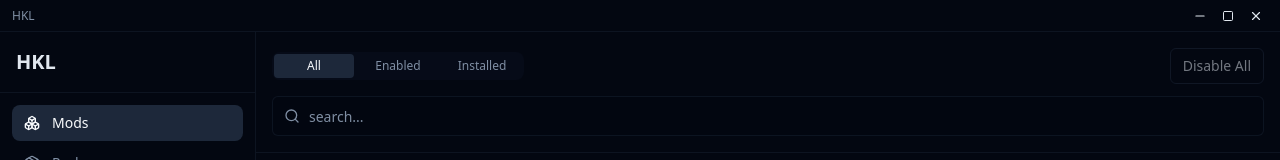
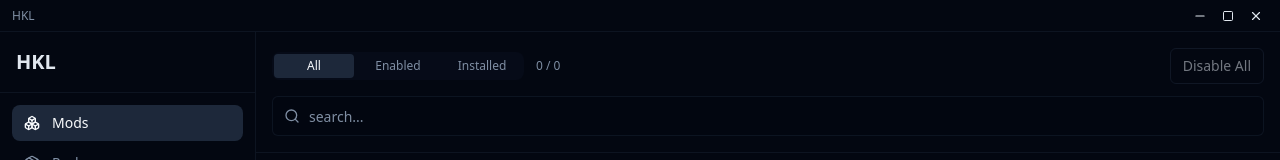
Before and after one commit to xavierhampton/HKL, a React (Vite) app: page / in a window 1280 px wide. Shown: the top 160 px of the page. Built offline with nearby package versions, Linux system fonts and the light colour scheme; the HTML template or start-up script is replaced by a standard one.

Commit message:
Add enabled/total mod counter next to filters

```diff
--- a/electron/main.ts
+++ b/electron/main.ts
@@ -443,8 +443,8 @@ ipcMain.handle('launch-game', () => {
     }
 
     // Launch without waiting
-    // const { spawn } = require('child_process')
-    // spawn(exePath, [], { detached: true, stdio: 'ignore', cwd: gameDirectory }).unref()
+    const { spawn } = require('child_process')
+    spawn(exePath, [], { detached: true, stdio: 'ignore', cwd: gameDirectory }).unref()
 
     return { success: true, message: 'Game launched successfully' }
   } catch (error) {
--- a/src/App.tsx
+++ b/src/App.tsx
@@ -206,6 +206,7 @@ export default function App() {
           {activeTab !== 'settings' && (
             <header className="border-b border-border/40 p-4">
               <div className="flex items-center justify-between gap-3 mb-3">
+                <div className="flex items-center gap-3">
                   <div className="flex gap-1 bg-muted/30 rounded-lg p-0.5">
                     {(['all', 'enabled', 'installed'] as const).map((f) => (
                       <button
@@ -220,6 +221,10 @@ export default function App() {
                         {f.charAt(0).toUpperCase() + f.slice(1)}
                       </button>
                     ))}
+                  </div>
+                  <span className="text-xs text-muted-foreground">
+                    {mods.filter(m => m.type === (activeTab === 'mods' ? 'mod' : 'modpack') && m.enabled).length} / {mods.filter(m => m.type === (activeTab === 'mods' ? 'mod' : 'modpack')).length}
+                  </span>
                 </div>
                 <div className="flex gap-2">
                   {activeTab === 'packs' && (
```
Lines whose indentation alone changed are shown as unchanged.
